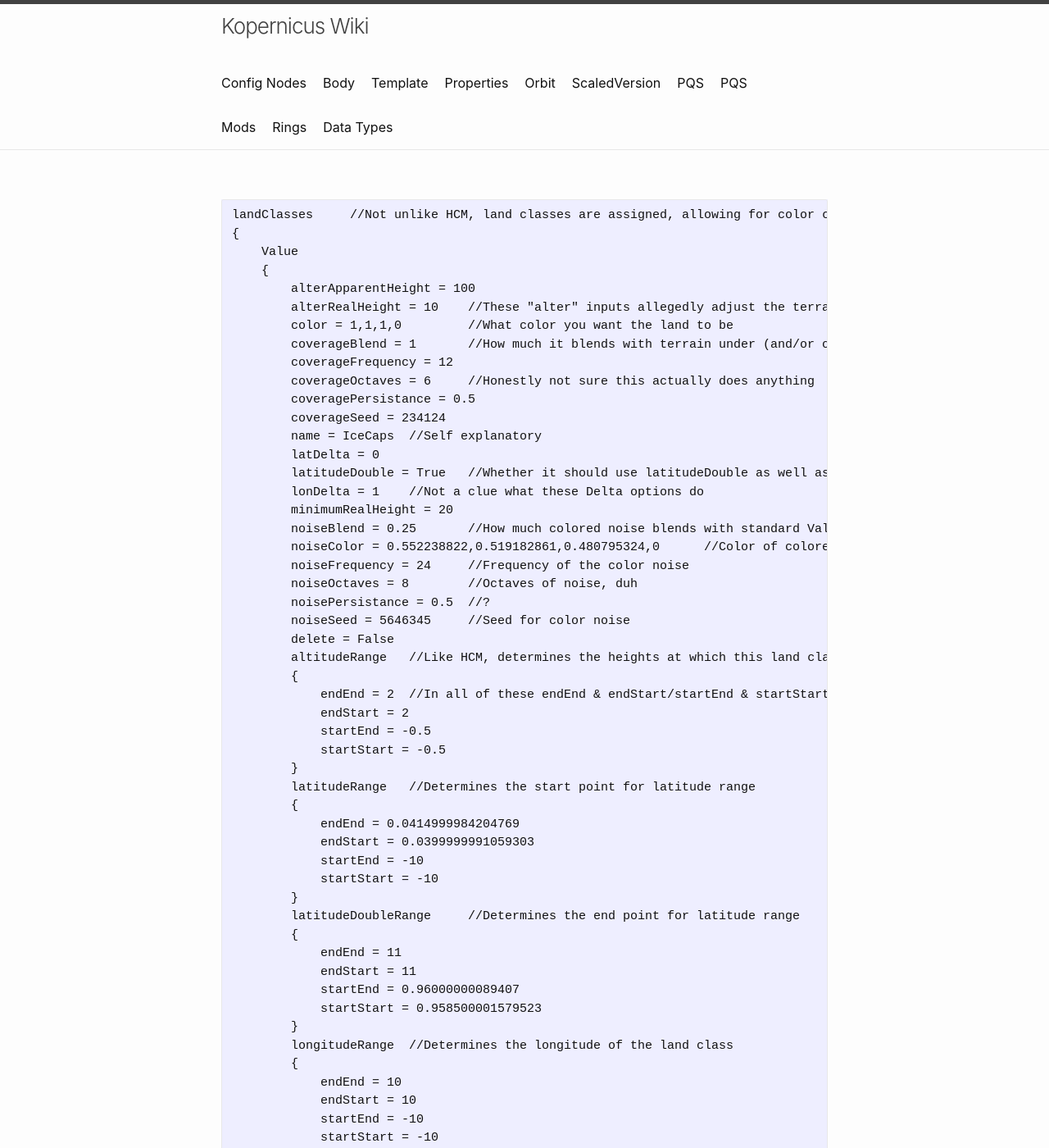
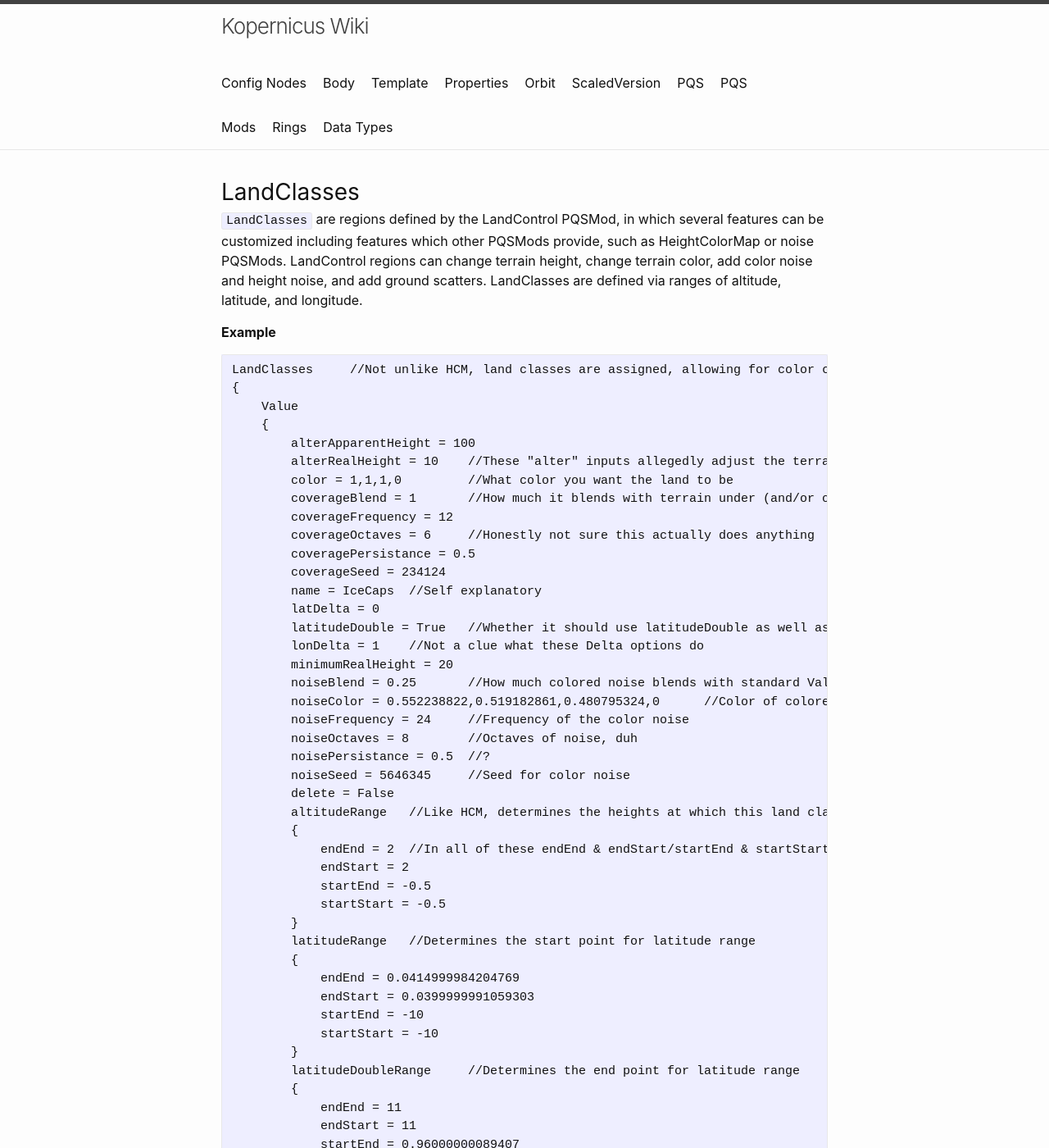
Before and after one commit to Kopernicus/wiki, a Jekyll site: the page built from main/PQSMods/LandControl/LandClasses.md, in a window 1280 px wide and 1400 px high. Shown: the whole window at 82% size. Built offline with Jekyll 4.4.1, drawn with Linux system fonts in a browser that asks for light colours; our own code applies the rules of GitHub Pages for plain Markdown files; some of the changed text lies outside the part shown.

Commit message:
LandClasses description

````diff
--- a/main/PQSMods/LandControl/LandClasses.md
+++ b/main/PQSMods/LandControl/LandClasses.md
@@ -1,5 +1,13 @@
+---
+layout: default
+title: LandClasses
+---
+
+`LandClasses` are regions defined by the LandControl PQSMod, in which several features can be customized including features which other PQSMods provide, such as HeightColorMap or noise PQSMods. LandControl regions can change terrain height, change terrain color, add color noise and height noise, and add ground scatters. LandClasses are defined via ranges of altitude, latitude, and longitude.
+
+**Example**
 ```
-landClasses	//Not unlike HCM, land classes are assigned, allowing for color change, what scatters are created in which area, etc.
+LandClasses	//Not unlike HCM, land classes are assigned, allowing for color change, what scatters are created in which area, etc.
 {
     Value
     {
````
